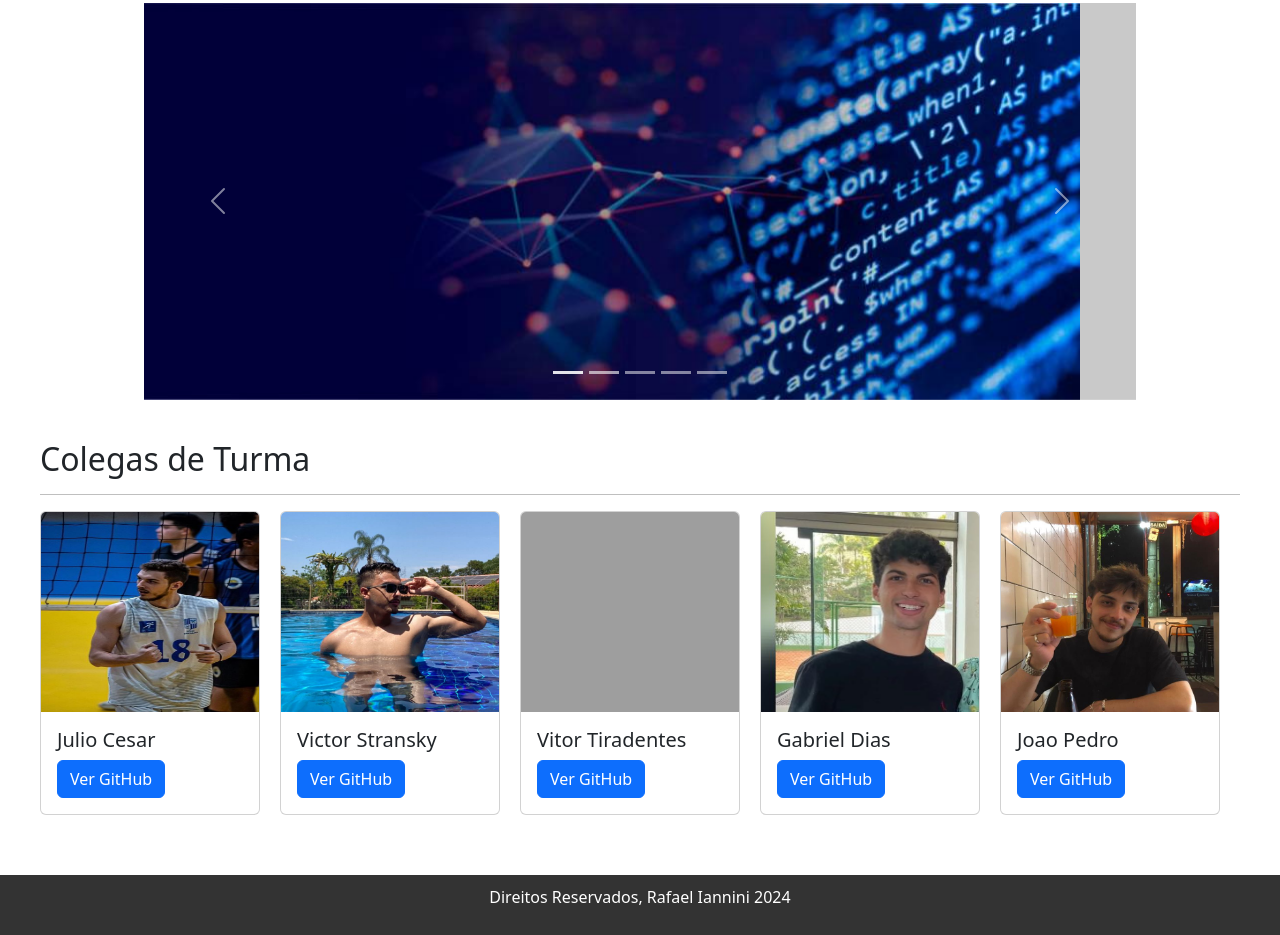
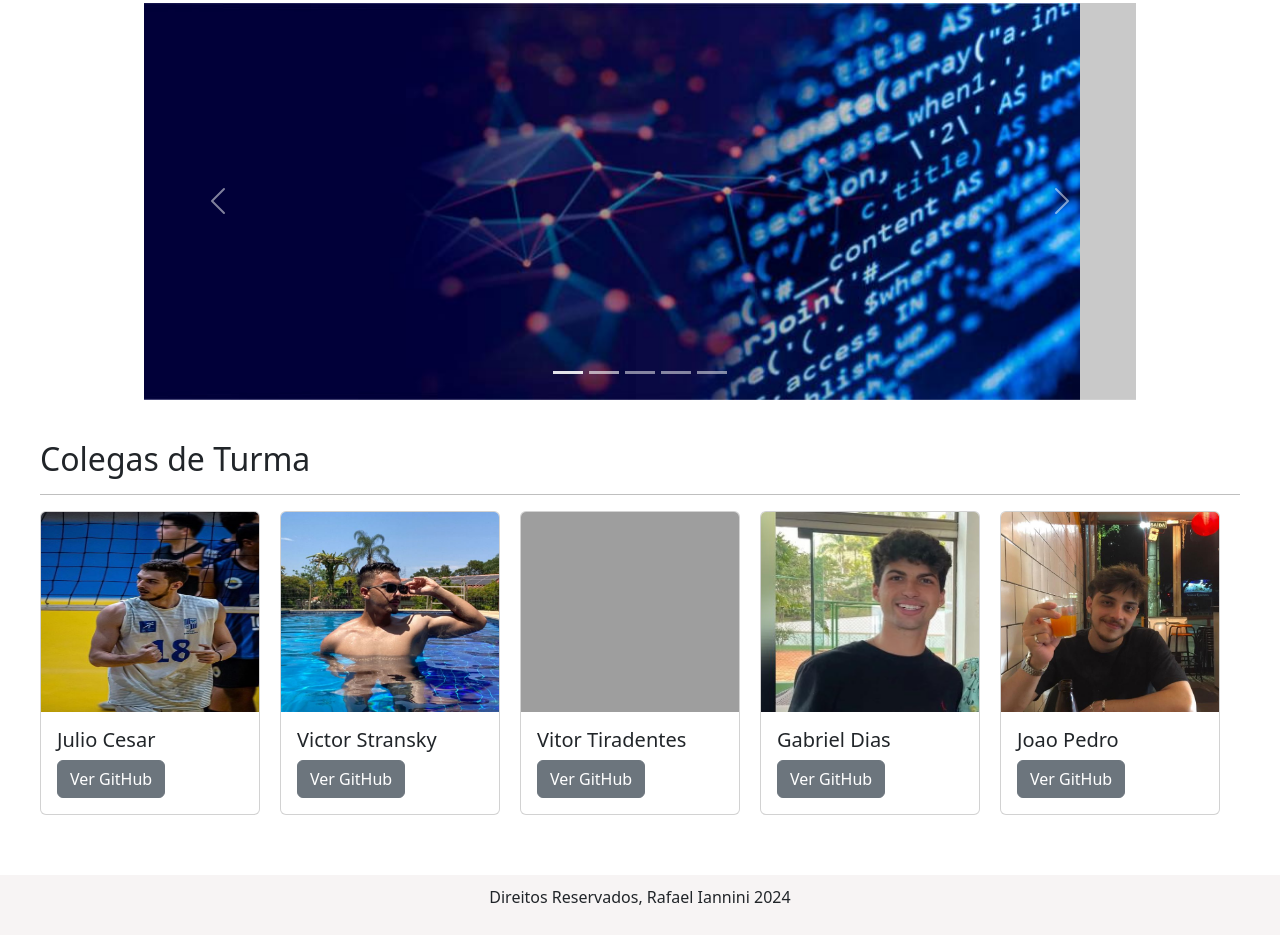
Before and after one commit to rafaeliannini/projeto-diw, a website: page index.html in a window 1280 px wide. Shown: the part 653-1588 px from the top of the page. Drawn offline with nearby package versions, Linux system fonts and the light colour scheme; no server answers; grey boxes are pictures that could not be loaded.

Commit message:
uptade footer/btn

```diff
--- a/assets/css/style.css
+++ b/assets/css/style.css
@@ -161,7 +161,7 @@ button {
 }
 
 footer {
-  background-color: #333;
+  background-color: #f7f4f4;
   color: #fff;
   text-align: center;
   padding: 10px 0;
--- a/index.html
+++ b/index.html
@@ -79,7 +79,7 @@
   </main>
 
   <footer>
-    <p>Direitos Reservados, Rafael Iannini 2024</p>
+    <p class="text-dark">Direitos Reservados, Rafael Iannini 2024</p>
   </footer>
 
   <script src="https://cdn.jsdelivr.net/npm/bootstrap@5.3.3/dist/js/bootstrap.bundle.min.js" integrity="sha384-YvpcrYf0tY3lHB60NNkmXc5s9fDVZLESaAA55NDzOxhy9GkcIdslK1eN7N6jIeHz" crossorigin="anonymous"></script>
--- a/script.js
+++ b/script.js
@@ -58,7 +58,7 @@ function loadRepoDetails() {
             <h2>${repo.name}</h2>
             <p>${repo.description || 'Sem descrição'}</p>
             <p><strong>Última atualização:</strong> ${new Date(repo.updated_at).toLocaleDateString()}</p>
-            <p><a href="${repo.html_url}" class="btn btn-primary" target="_blank">Ver no GitHub</a></p>
+            <p><a href="${repo.html_url}" class="btn btn-secondary" target="_blank">Ver no GitHub</a></p>
         `;
         repoDetailsContainer.innerHTML = repoDetails;
     } else {
@@ -79,7 +79,7 @@ function fetchColegasData() {
                         <img src="${colega.foto}" class="card-img-top" alt="${colega.alt}">
                         <div class="card-body">
                             <h5 class="card-title">${colega.nome}</h5>
-                            <a href="${colega.github}" class="btn btn-primary" target="_blank">Ver GitHub</a>
+                            <a href="${colega.github}" class="btn btn-secondary" target="_blank">Ver GitHub</a>
                         </div>
                     </div>
                 `;
```
Also changed, not shown: repo.html (+10 -1 lines).
